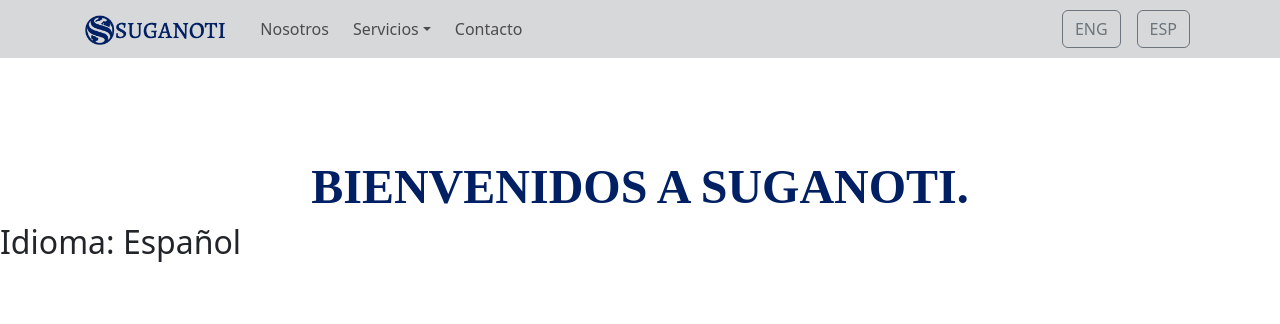
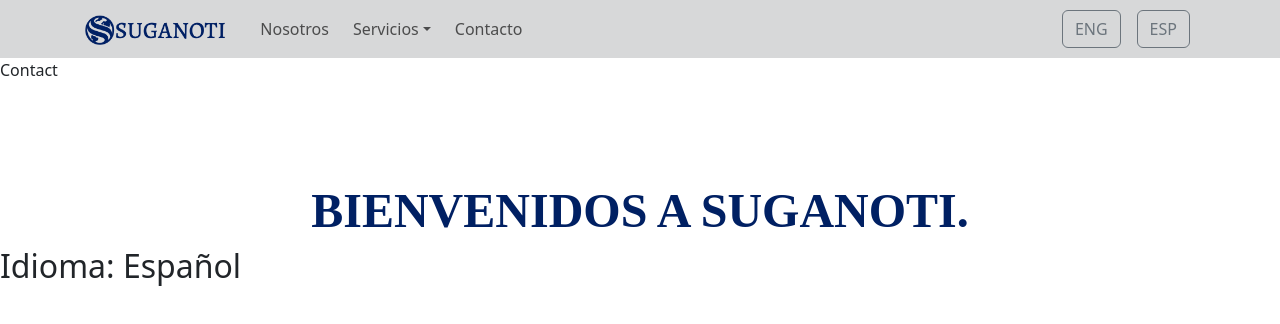
Before and after one commit to Electrocisko/comex, a React (Vite) app in the folder suganoti/: page /contact in a window 1280 px wide. Shown: the top 324 px of the page. Built offline with nearby package versions, Linux system fonts and the light colour scheme.

Commit message:
trabajando en react router

```diff
--- a/suganoti/index.html
+++ b/suganoti/index.html
@@ -2,7 +2,7 @@
 <html lang="en">
   <head>
     <meta charset="UTF-8" />
-    <link rel="icon" type="image/svg+xml" href="/vite.svg" />
+    <!-- <link rel="icon" type="image/svg+xml" href="/vite.svg" /> -->
     <meta name="viewport" content="width=device-width, initial-scale=1.0" />
     <title>Suganoti</title>
     <link href="https://cdn.jsdelivr.net/npm/bootstrap@5.3.3/dist/css/bootstrap.min.css" rel="stylesheet" integrity="sha384-QWTKZyjpPEjISv5WaRU9OFeRpok6YctnYmDr5pNlyT2bRjXh0JMhjY6hW+ALEwIH" crossorigin="anonymous">
--- a/suganoti/src/App.jsx
+++ b/suganoti/src/App.jsx
@@ -1,6 +1,9 @@
 import './App.css';
 import {useTranslation} from "react-i18next";
 import Navbar from './components/navbar/Navbar';
+import {Routes, Route} from  "react-router-dom";
+import Home from './pages/Home';
+import Contact from "./pages/Contact";
 
 
 function App() {
@@ -10,6 +13,15 @@
   return (
     <>
    <Navbar/>
+    <Routes>
+    <Route path='/' element={<Home/>}/>
+    <Route path='/contact' element={<Contact/>}/>
+
+
+
+
+    </Routes>
+
     <h1 className='h1'>{t("TITLE")}</h1>
     <h2>Idioma: {i18n.language === "es" ? "Español" : "English"}</h2>
     </>
--- a/suganoti/src/components/navbar/Navbar.jsx
+++ b/suganoti/src/components/navbar/Navbar.jsx
@@ -77,7 +77,7 @@
               </ul>
             </li>
             <li className="nav-item ms-2">
-              <Link to={"/"} className="nav-link">
+              <Link to={"/contact"} className="nav-link">
                 {t("NAVBAR_3")}
               </Link>
             </li>
--- a/suganoti/src/pages/Contact.jsx
+++ b/suganoti/src/pages/Contact.jsx
@@ -0,0 +1,9 @@
+
+
+function Contact() {
+  return (
+    <div>Contact</div>
+  )
+}
+
+export default Contact
```
